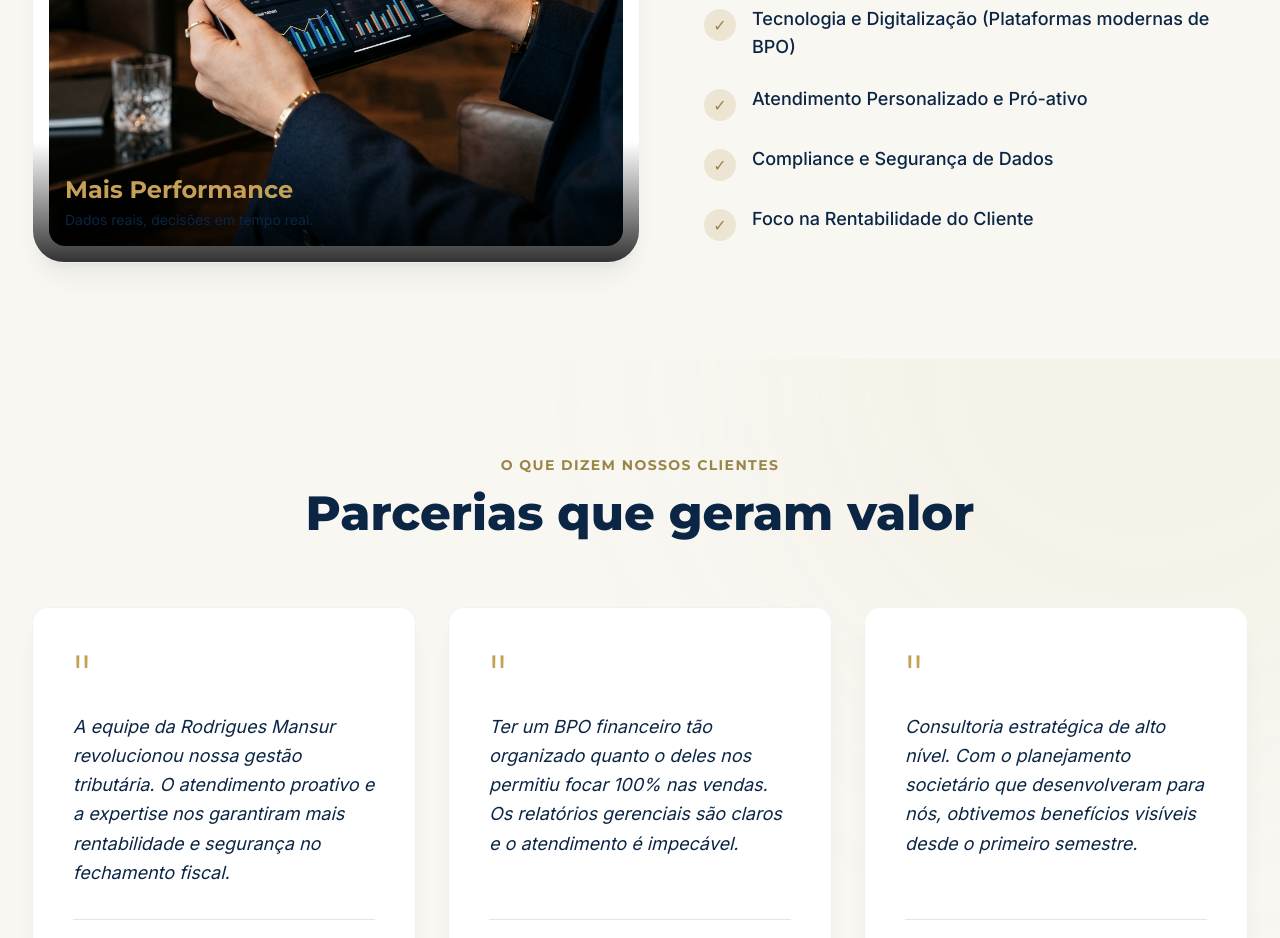
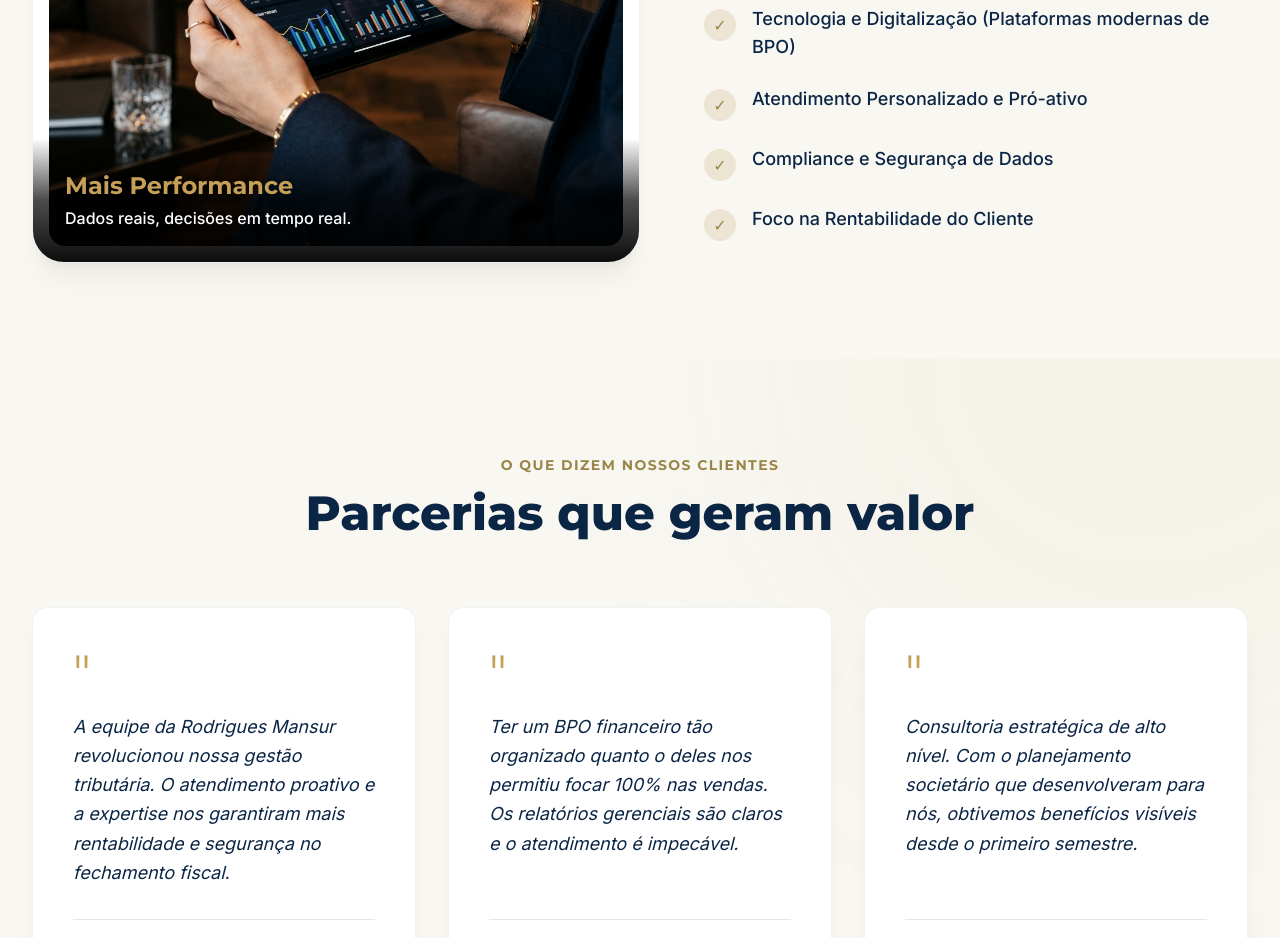
Before and after one commit to RudolfoTorres/rodrigues-mansur, a Next.js app: page / in a window 1280 px wide. Shown: the part 2880-3818 px from the top of the page. Built offline with nearby package versions, Linux system fonts and the light colour scheme.

Commit message:
fix:ajuste contraste texto/imagem

```diff
--- a/src/components/Differentials.tsx
+++ b/src/components/Differentials.tsx
@@ -11,17 +11,23 @@ export function Differentials() {
       <div className="max-w-7xl mx-auto px-4 sm:px-6 lg:px-8">
         <div className="flex flex-col lg:flex-row items-center gap-16">
 
-          {/* Image Placeholder */}
+          {/* Image Placeholder - Estrutura Original */}
           <div className="w-full lg:w-1/2 aspect-square max-h-[600px] bg-white rounded-[2rem] p-4 shadow-xl shadow-black/5 border border-black/5 relative overflow-hidden group">
-             {/* Replace with AI generated tablet image later */}
-             <div className="w-full h-full rounded-2xl bg-cover bg-center transition-transform duration-1000 group-hover:scale-105" style={{ backgroundImage: 'url("/images/differentials-placeholder.png")' }} />
-             <div className="absolute inset-x-0 bottom-0 p-8 bg-gradient-to-t from-black/80 to-transparent rounded-b-2xl">
-                <span className="font-heading font-bold text-rm-gold text-2xl">Mais Performance</span>
-                <p className="font-body text-rm-cream text-sm mt-1">Dados reais, decisões em tempo real.</p>
-             </div>
+            {/* Replace with AI generated tablet image later */}
+            <div className="w-full h-full rounded-2xl bg-cover bg-center transition-transform duration-1000 group-hover:scale-105" style={{ backgroundImage: 'url("/images/differentials-placeholder.png")' }} />
+
+            {/* Gradiente reforçado + Drop Shadow no texto para contraste total */}
+            <div className="absolute inset-x-0 bottom-0 p-8 bg-gradient-to-t from-black/95 via-black/70 to-transparent rounded-b-2xl">
+              <span className="font-heading font-bold text-rm-gold text-2xl block drop-shadow-md">
+                Mais Performance
+              </span>
+              <p className="font-body text-white font-medium text-sm sm:text-base mt-1 drop-shadow-md">
+                Dados reais, decisões em tempo real.
+              </p>
+            </div>
           </div>
 
-          {/* Text Content */}
+          {/* Text Content - Original */}
           <div className="flex-1 w-full lg:w-1/2">
             <h2 className="text-3xl md:text-5xl font-heading font-extrabold text-rm-black mb-8 leading-tight">
               O Diferencial <br />
```
